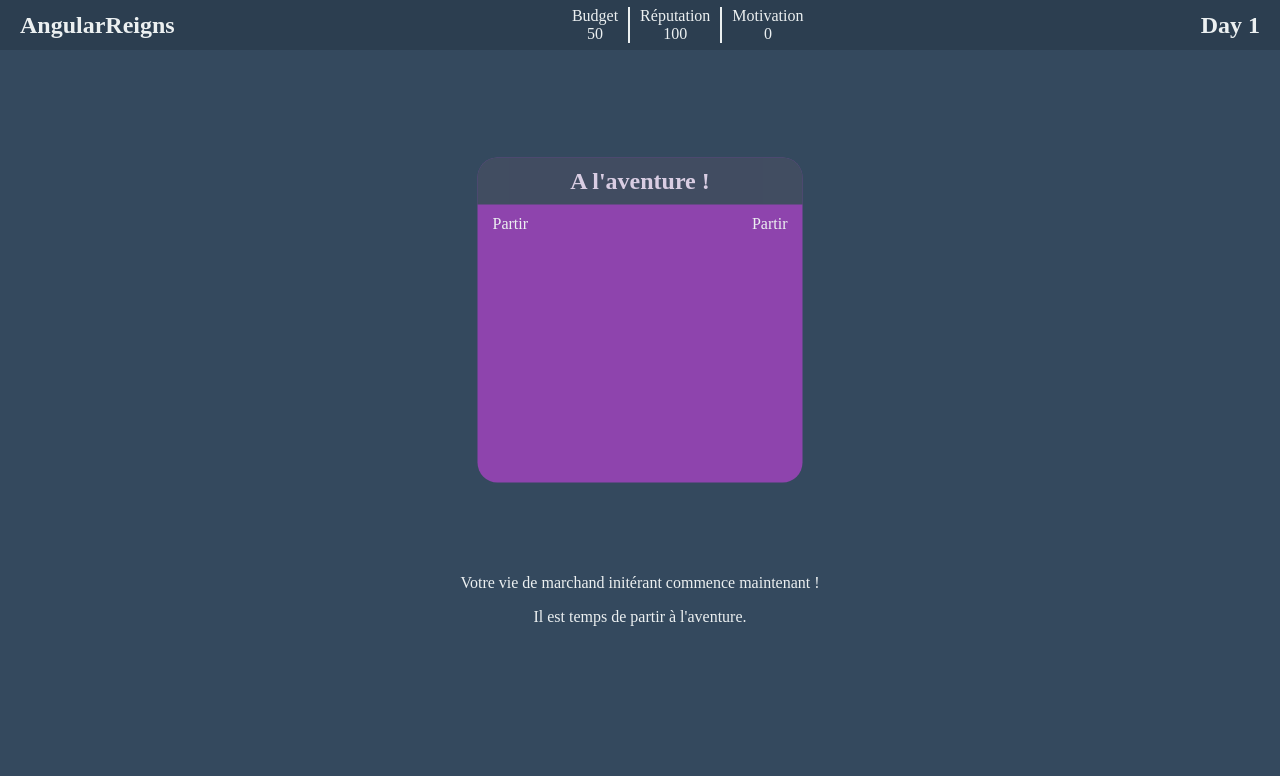
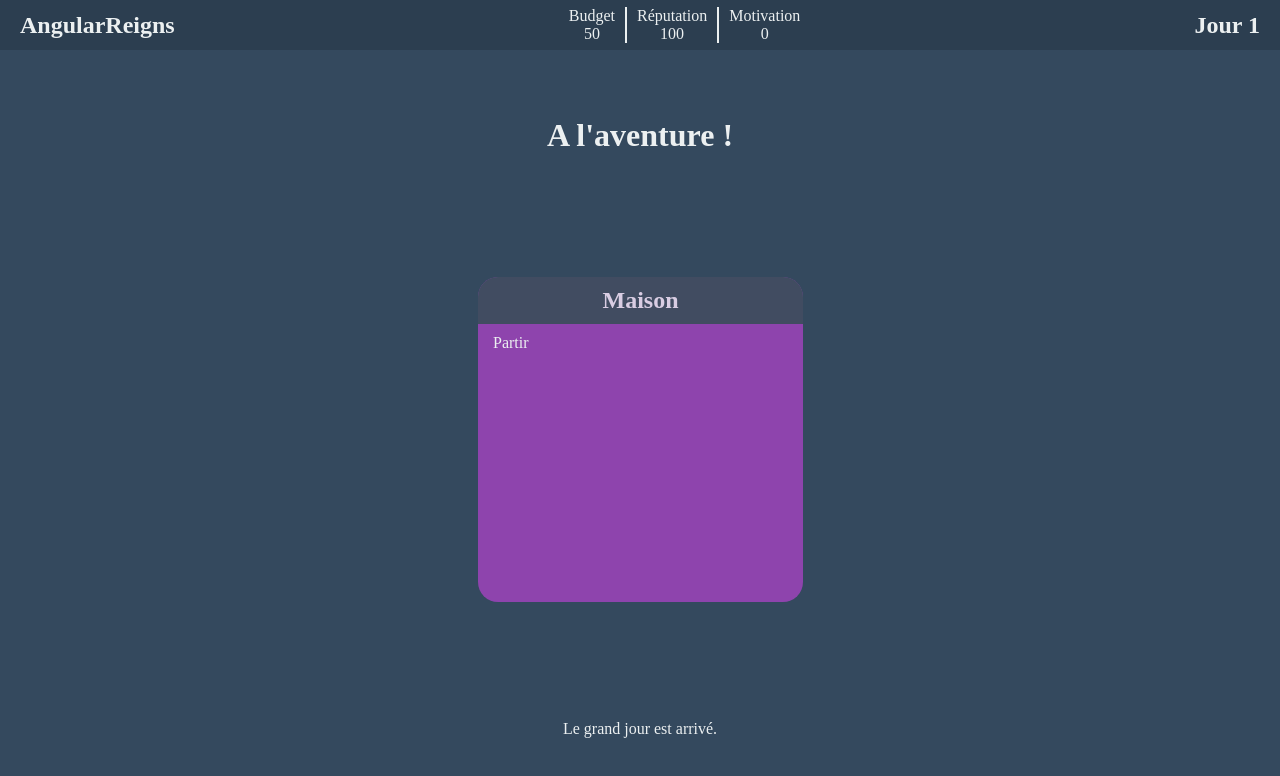
Before and after one commit to demarbre1u/angular-reigns, an Angular app: page / in a window 1280 px wide. Shown: the top 776 px of the page. Built offline with nearby package versions, Linux system fonts and the light colour scheme.

Commit message:
Reorganizing game screen + changing the card model

```diff
--- a/src/app/page/game/game.component.css
+++ b/src/app/page/game/game.component.css
@@ -31,13 +31,15 @@
     flex-direction: column;
 }
 
-#wrapper {
+#screen-hover {
+    position: absolute;
+    top: 0;
+    left: 0;
     width: 100vw;
-    height: calc(100vh - 50px);
+    height: 100vh;
+    z-index: 2;
 
     display: flex;
-
-    background-color: #34495e;
 }
 
 #left, #right {
@@ -56,19 +58,30 @@
     height: 100%;
 }
 
+#wrapper {
+    width: 100vw;
+    height: calc(100vh - 50px);
+
+    display: flex;
+    flex-direction: column;
+    justify-content: space-around;
+    align-items: center;
+
+    background-color: #34495e;
+}
+
+#wrapper h1 {
+    color: #ecf0f1;
+}
+
 #card {
-    position: absolute;
-
-    left: 50%;
-    top: 40%;
-    transform: translate(-50%, -50%);
+    background-color: #8e44ad;
 
     width: 325px;
     height: 325px;
 
     border-radius: 20px;
-
-    background-color: #8e44ad;
+    margin: 10px;
 }
 
 #card-title {
@@ -83,11 +96,6 @@
 }
 
 #card-description {
-    position: absolute;
-    left: 50%;
-    top: 75%;
-    transform: translate(-50%, -50%);
-
     color: #ecf0f1;
     width: 80%;
     text-align: center;
--- a/src/app/page/game/game.component.html
+++ b/src/app/page/game/game.component.html
@@ -18,14 +18,11 @@
     </div>
   </span>
 
-  <h2>Day {{ currentDay }}</h2>
+  <h2>Jour {{ currentDay }}</h2>
 </header>
 
 <div id="wrapper">
-  <div (mouseover)="hoverLeft()" id="left"></div>
-  <div (mouseover)="hoverCenter()" id="center"></div>
-  <div (mouseover)="hoverRight()" id="right"></div>
-
+  <h1 *ngIf="cardLoaded">{{ currentCard.name }}</h1>
   <div *ngIf="cardLoaded" [@isHovering]="getCardState()" id="card">
     <h2 id="card-title">{{ currentCard.title }}</h2>
 
@@ -39,3 +36,9 @@
     <p *ngFor="let desc of currentCard.description">{{ desc }}</p>
   </div>
 </div>
+
+<div id="screen-hover">
+  <div (mouseover)="hoverLeft()" id="left"></div>
+  <div (mouseover)="hoverCenter()" id="center"></div>
+  <div (mouseover)="hoverRight()" id="right"></div>
+</div>
--- a/src/app/page/game/game.component.ts
+++ b/src/app/page/game/game.component.ts
@@ -10,18 +10,18 @@
     trigger('isHovering', [
 
       state('isHoveringLeft', style({
-        transform: 'rotate(-3deg) translate(-50%, -50%)',
-        transformOrigin: 'top'
+        transform: 'rotate(-3deg)',
+        transformOrigin: 'bottom right'
       })),
 
       state('isHoveringRight', style({
-        transform: 'rotate(3deg) translate(-50%, -50%)',
-        transformOrigin: 'left'
+        transform: 'rotate(3deg)',
+        transformOrigin: 'bottom left'
       })),
 
       state('default', style({
-        transform: 'rotate(0) translate(-50%, -50%)',
-        transformOrigin: 'left'
+        transform: 'rotate(0)',
+        transformOrigin: 'bottom'
       })),
 
       transition('isHoveringRight => isHoveringLeft', [
@@ -69,10 +69,10 @@
 
   // La carte par défaut / courrante
   currentCard: Card = {
-    title: "A l'aventure !",
+    name: "A l'aventure !",
+    title: "Maison",
     description: [
-      "Votre vie de marchand initérant commence maintenant !",
-      "Il est temps de partir à l'aventure."
+      "Le grand jour est arrivé.",
     ],
     choice1: {
       name: "Partir",
@@ -109,9 +109,8 @@
   }
 
   // Lorsque le joueur clique, on prends en compte son choix et on change la carte courrante
-  @HostListener('mousedown', ['$event'])
-  userClicked(event) {
-
+  @HostListener('click', ['$event.target'])
+  userClicked(btn) {
     // Si la carte n'est pas penchée, on ingore le click
     if(this.getCardState() === 'default') return;
 
--- a/src/assets/decks/base.json
+++ b/src/assets/decks/base.json
@@ -1,6 +1,7 @@
 {
     "cards": [
         {
+            "name": "Carte 1",
             "title": "Carte 1",
             "description": ["La première carte de l'aventure :)"],
             "choice1": {
@@ -21,6 +22,7 @@
             }
         },
         {
+            "name": "Unlock leather",
             "title": "Unlock leather",
             "description": ["La seconde carte de l'aventure"],
             "choice1": {
--- a/src/assets/decks/leather.json
+++ b/src/assets/decks/leather.json
@@ -1,6 +1,7 @@
 {
     "cards": [
         {
+            "name": "Leather 1",
             "title": "Leather 1",
             "description": ["La première carte de l'aventure :)"],
             "choice1": {
@@ -21,6 +22,7 @@
             }
         },
         {
+            "name": "Leave leather",
             "title": "Leave leather",
             "description": ["La seconde carte de l'aventure"],
             "choice1": {
```
Also changed, not shown: src/app/interface/card.ts (+6 -10 lines).
